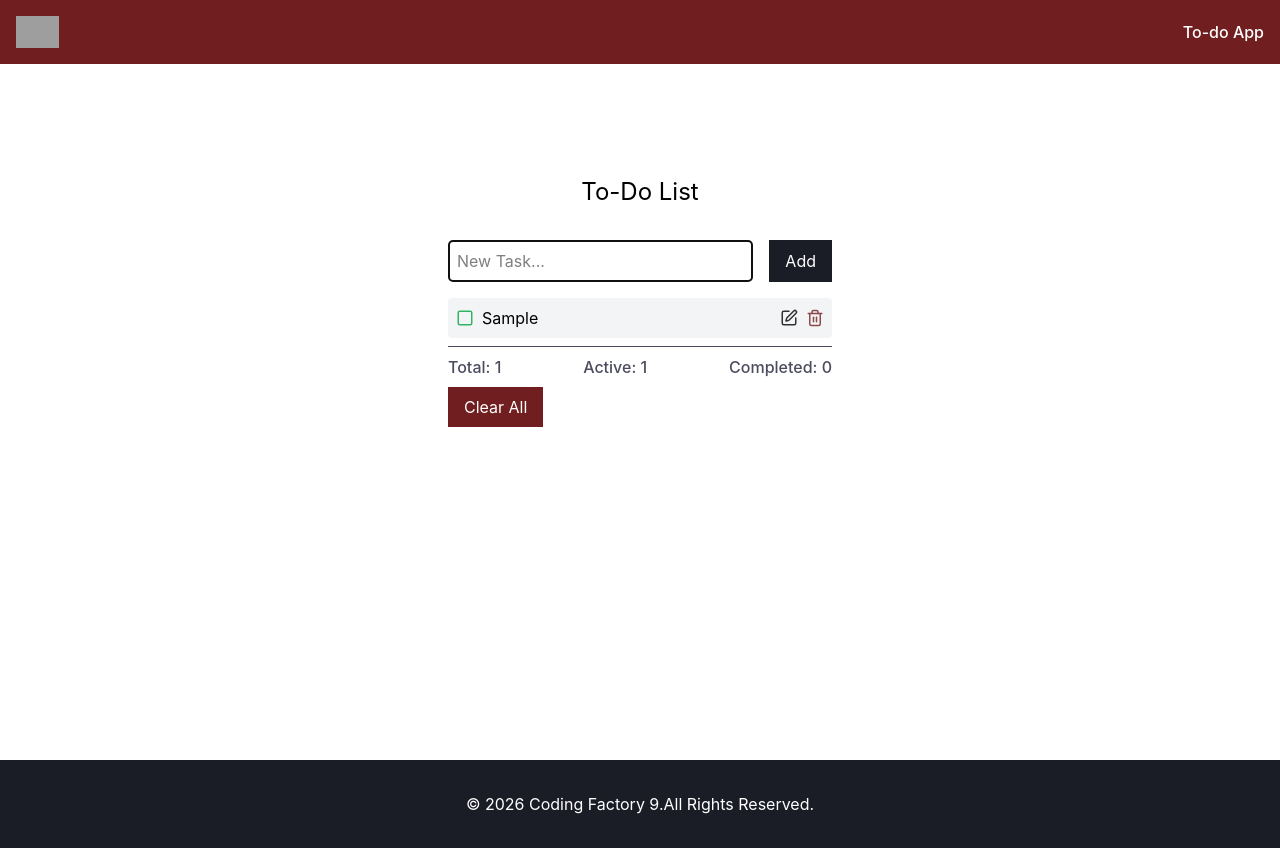
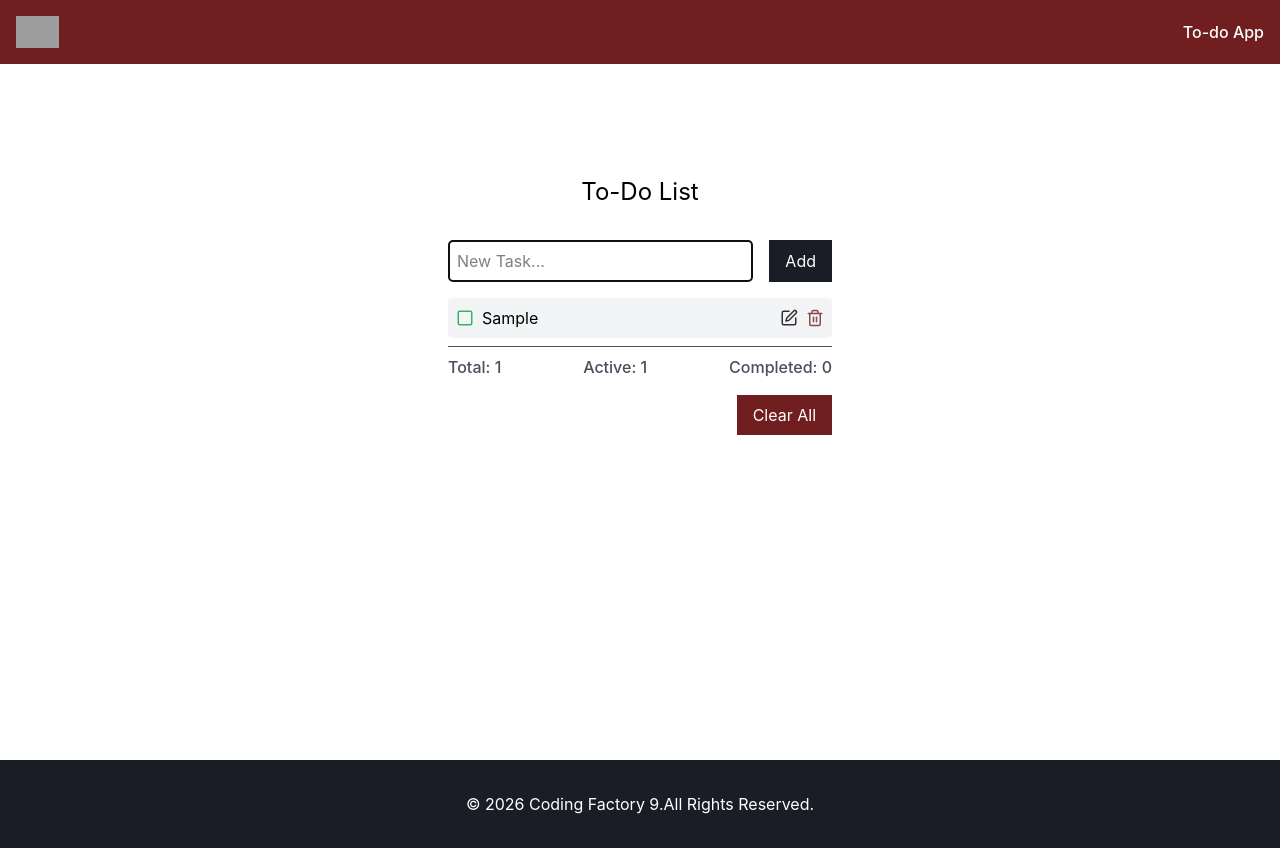
Before and after one commit to TimosPsy/cf9-react-todo-app, a React (Vite) app: page / in a window 1280 px wide. Both pictures are taken after typing "Sample" into the empty fields and a click on the button "Add". Built offline with nearby package versions, Linux system fonts and the light colour scheme; grey boxes are pictures that could not be loaded.

Commit message:
feat(ui): moved button at the end of the line

```diff
--- a/src/features/todo/TodoApp.tsx
+++ b/src/features/todo/TodoApp.tsx
@@ -32,11 +32,13 @@
 
                 <TodoStats todos={todos}/>
                 {todos.length > 0 && (
-                  <Button
-                    addClasses="bg-cf-dark-red mt-2"
-                    label="Clear All"
-                    onClick={clearAll}
-                  />
+                    <div className="text-end mt-4">
+                      <Button
+                        addClasses="bg-cf-dark-red"
+                        label="Clear All"
+                        onClick={clearAll}
+                      />
+                    </div>
                 )}
 
 
```
